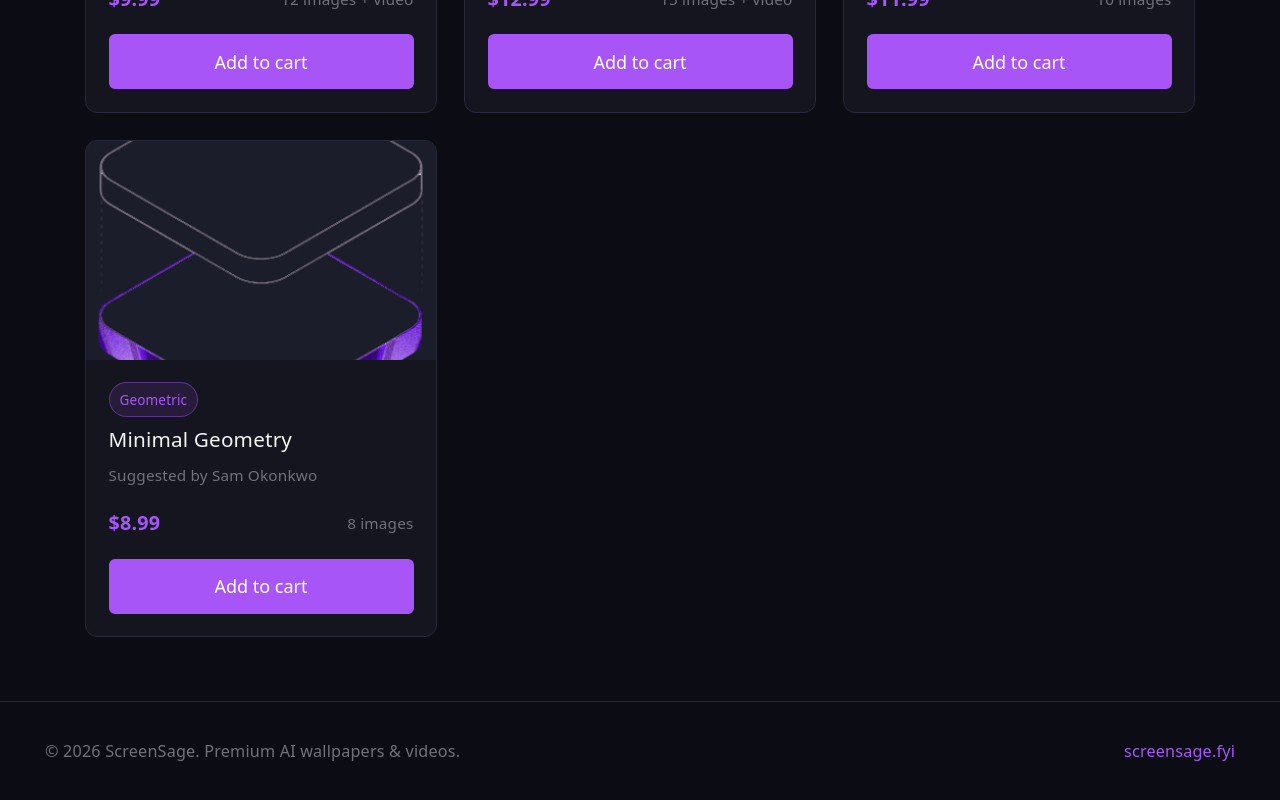
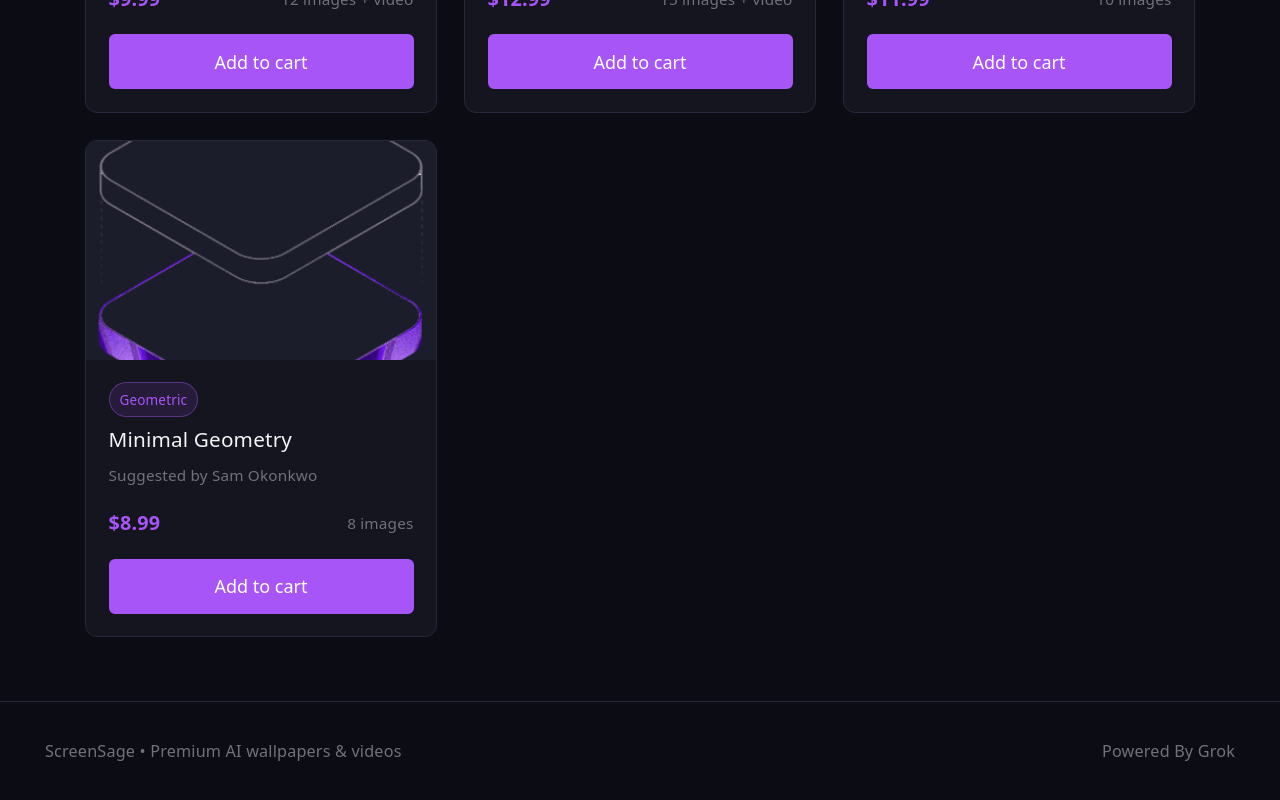
Before and after one commit to Courressa/ScreenSage, a React (Vite) app: page / in a window 1280 px wide. Shown: the part 1167-1967 px from the top of the page. Built offline with nearby package versions, Linux system fonts and the light colour scheme.

Commit message:
Update footer

```diff
--- a/src/components/layout/Footer.jsx
+++ b/src/components/layout/Footer.jsx
@@ -2,13 +2,10 @@ export default function Footer() {
   const year = new Date().getFullYear()
 
   return (
+
     <footer className="site-footer">
-      <p>&copy; {year} ScreenSage. Premium AI wallpapers &amp; videos.</p>
-      <p>
-        <a href="https://screensage.fyi" target="_blank" rel="noopener noreferrer">
-          screensage.fyi
-        </a>
-      </p>
+      <p>ScreenSage • Premium AI wallpapers &amp; videos</p>
+      <p>Powered By Grok</p>
     </footer>
   )
 }
```
